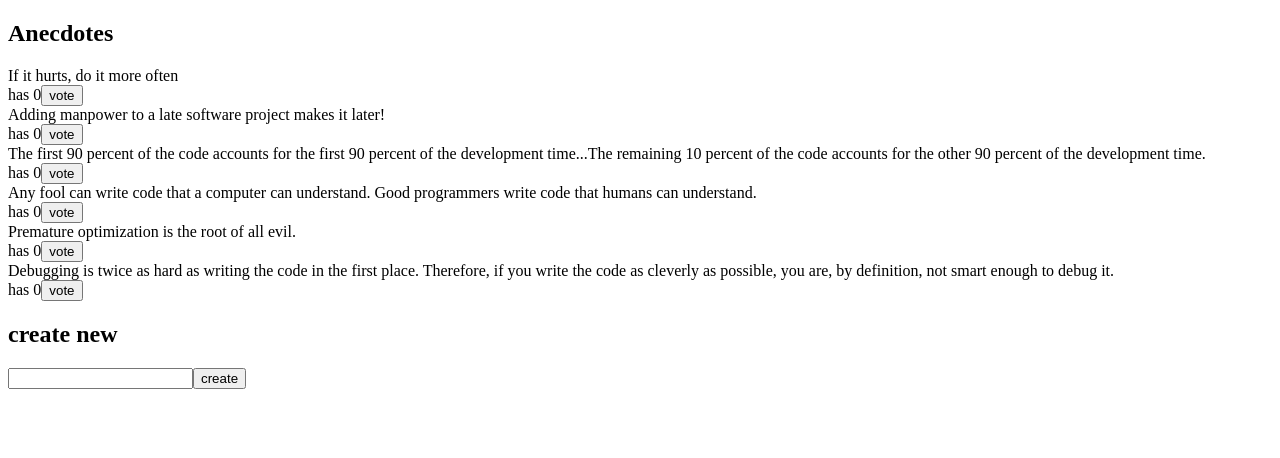
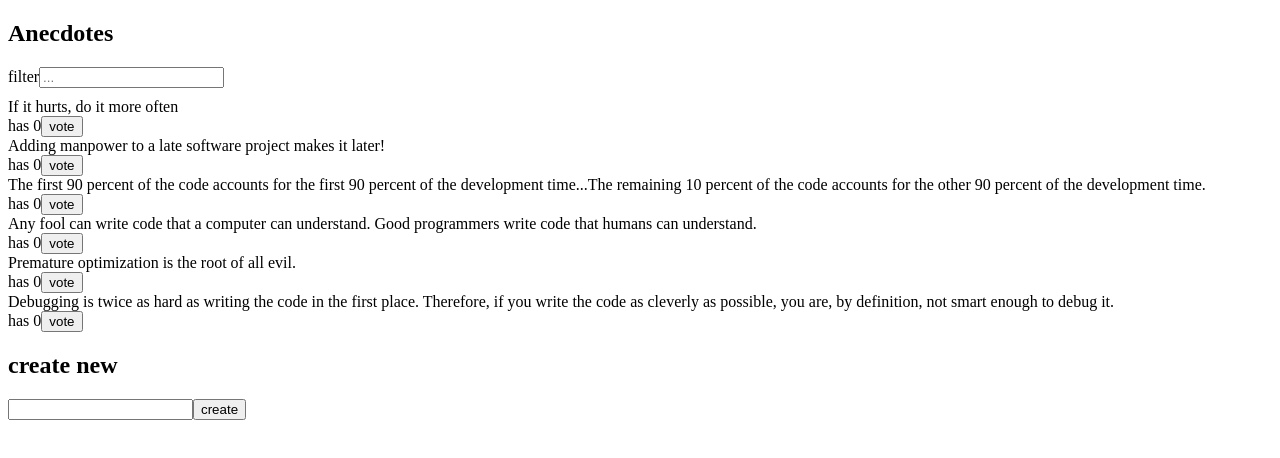
Before and after one commit to MiMa6/full-stack-open-part-6, a React (Vite) app in the folder redux-anecdotes/: page / in a window 1280 px wide. Shown: the top 458 px of the page. Built offline with nearby package versions, Linux system fonts and the light colour scheme.

Commit message:
Better anecdotes, step7

```diff
--- a/redux-anecdotes/package.json
+++ b/redux-anecdotes/package.json
@@ -10,6 +10,7 @@
     "preview": "vite preview"
   },
   "dependencies": {
+    "@reduxjs/toolkit": "^2.0.1",
     "@testing-library/jest-dom": "^6.1.4",
     "@testing-library/react": "^14.0.0",
     "@testing-library/user-event": "^14.5.1",
--- a/redux-anecdotes/src/App.jsx
+++ b/redux-anecdotes/src/App.jsx
@@ -1,10 +1,12 @@
 import AnecdoteForm from './components/AnecdoteForm'
 import AnecdoteList from './components/AnecdoteList'
+import SearchFilter from './components/SearchFilter'
 
 const App = () => {
   return (
     <div>
       <h2>Anecdotes</h2>
+      <SearchFilter />
       <AnecdoteList />
       <AnecdoteForm />
     </div>
--- a/redux-anecdotes/src/components/AnecdoteList.jsx
+++ b/redux-anecdotes/src/components/AnecdoteList.jsx
@@ -18,8 +18,13 @@ const Anecdote = ({ anecdote, handleClick }) => {
 
 const AnecdoteList = () => {
   const dispatch = useDispatch()
-  const anecdotes = useSelector(state => state)
-  const anecdotesOrdered = anecdotes.sort((a, b) => b.votes - a.votes)
+  const anecdotes = useSelector(state => state.anecdotes)
+  const filter = useSelector(state => state.filter)
+
+  const anecdotesFiltered = anecdotes.filter(anecdote => {
+    return anecdote.content.toLowerCase().includes(filter.toLowerCase())
+  })
+  const anecdotesOrdered = anecdotesFiltered.sort((a, b) => b.votes - a.votes)
 
   const vote = (id) => {
     console.log('vote', id)
--- /dev/null
+++ b/redux-anecdotes/src/components/SearchFilter.jsx
@@ -0,0 +1,27 @@
+import { filterChange } from '../reducers/filterReducer';
+import { useDispatch } from 'react-redux';
+
+const SearchFilter = () => {
+  const dispatch = useDispatch();
+
+  const handleSearch = (event) => {
+    dispatch(filterChange(event.target.value));
+  }
+
+  const style = {
+    marginBottom: 10
+  }
+
+  return (
+    <div style={style}>
+      filter
+      <input
+        type="search"
+        placeholder="..."
+        onChange={handleSearch}
+      />
+    </div>
+  )
+}
+
+export default SearchFilter
--- a/redux-anecdotes/src/main.jsx
+++ b/redux-anecdotes/src/main.jsx
@@ -1,10 +1,18 @@
 import ReactDOM from 'react-dom/client'
-import { createStore } from 'redux'
+import { createStore, combineReducers } from 'redux'
 import { Provider } from 'react-redux'
 import App from './App'
-import reducer from './reducers/anecdoteReducer'
+
+import anecdoteReducer from './reducers/anecdoteReducer'
+import filterReducer  from './reducers/filterReducer'
+
+const reducer = combineReducers({
+  anecdotes: anecdoteReducer,
+  filter: filterReducer
+})
 
 const store = createStore(reducer)
+console.log(store.getState())
 
 ReactDOM.createRoot(document.getElementById('root')).render(
   <Provider store={store}>
--- a/redux-anecdotes/src/reducers/anecdoteReducer.js
+++ b/redux-anecdotes/src/reducers/anecdoteReducer.js
@@ -19,10 +19,9 @@ const asObject = (anecdote) => {
 
 const initialState = anecdotesAtStart.map(asObject)
 
-const reducer = (state = initialState, action) => {
-  console.log('state now: ', state)
+const anecdoteReducer = (state = initialState, action) => {
+  console.log('AnecdoteReducer state now: ', state)
   console.log('action', action)
-
   switch (action.type) {
     case 'VOTE': {
       const id = action.data.id
@@ -60,4 +59,4 @@ export const createAnecdote = (content) => {
     }
   }
 }
-export default reducer
+export default anecdoteReducer
--- /dev/null
+++ b/redux-anecdotes/src/reducers/filterReducer.js
@@ -0,0 +1,18 @@
+const filterReducer = (state = '', action) => {
+  switch (action.type) {
+    case 'SET_SEARCH_FILTER': {
+      return action.payload
+    }
+    default:
+      return state
+  }
+}
+
+export const filterChange = filter => {
+  return {
+    type: 'SET_SEARCH_FILTER',
+    payload: filter,
+  }
+}
+
+export default filterReducer
```
Also changed, not shown: 1 other file (tests, documents, lock files or other folders).
